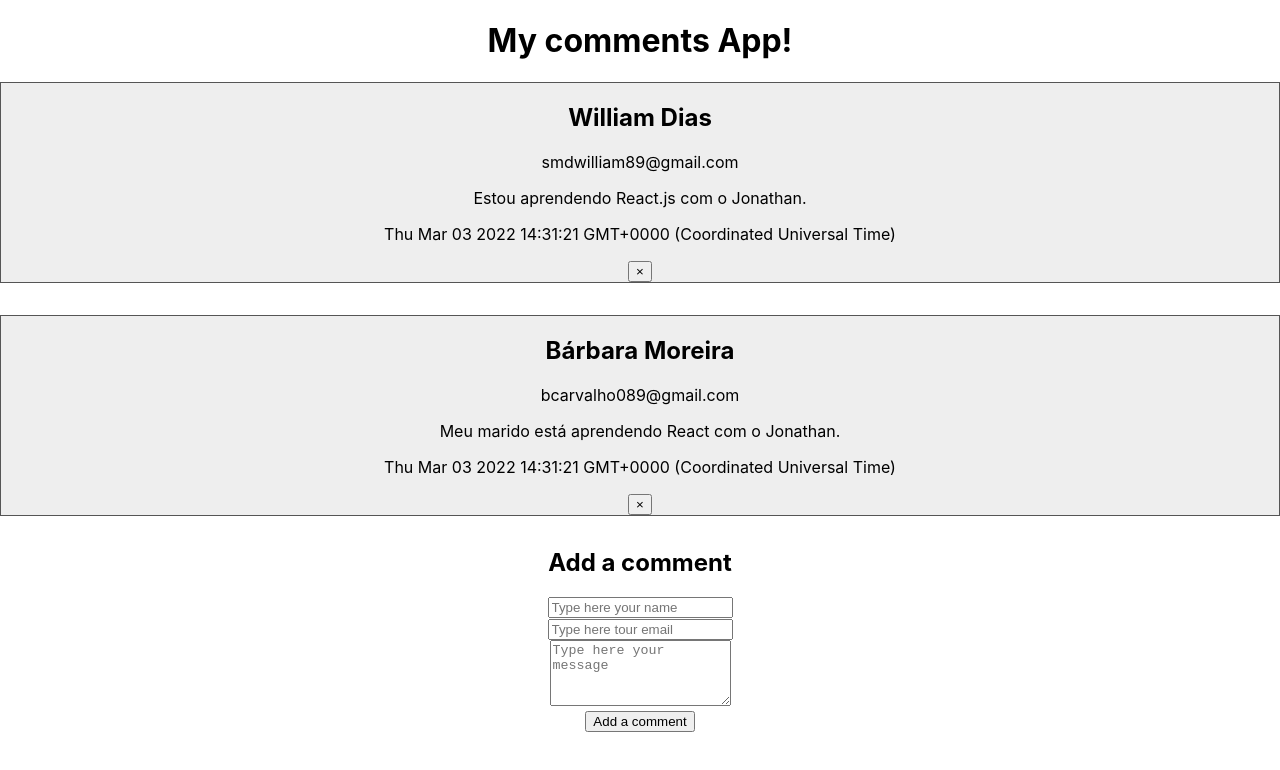
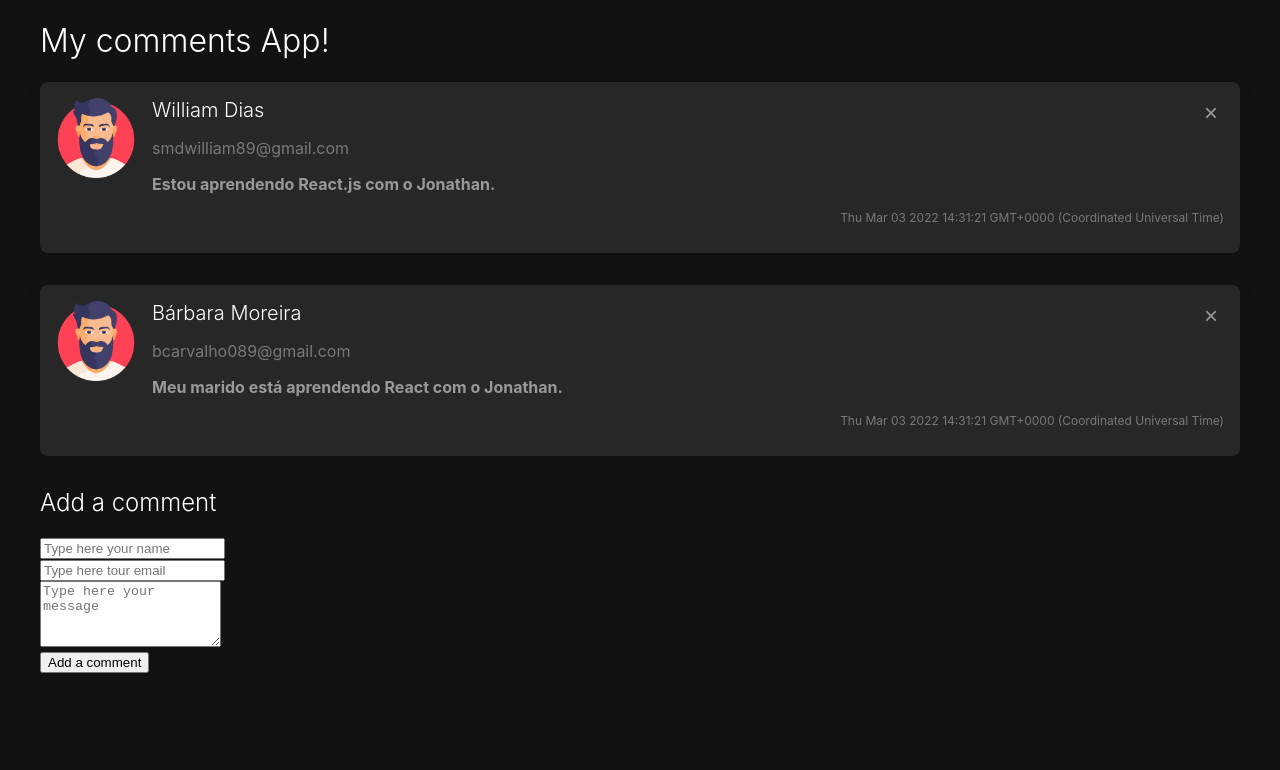
Before and after one commit to williampgdias/ReactJS-beginner, a React (Create React App) app: page / in a window 1280 px wide. Shown: the top 770 px of the page. Built offline with nearby package versions, Linux system fonts and the light colour scheme.

Commit message:
Criado o estilo do Comment componente

```diff
--- a/src/App.css
+++ b/src/App.css
@@ -1,3 +1,13 @@
+h1, h2 {
+  font-weight: 300;
+}
+
+body {
+  background-color: #121212;
+  color: #fff;
+}
+
 .App {
-  text-align: center;
+  max-width: 1200px;
+  margin: auto;
 }
--- a/src/components/Comment.css
+++ b/src/components/Comment.css
@@ -1,6 +1,56 @@
 
 .comment {
-    border: 1px solid #555;
+    background-color: #272727;
     margin-bottom: 2rem;
-    background-color: #eee;
+    border-radius: 0.5rem;
+    box-shadow: rgba(0, 0, 0, 0.15) 0px 5px 15px;
+    padding: 1rem;
+    display: flex;
 }
+
+.comment .content {
+    width: 100%;
+    margin-left: 1rem;
+    position: relative;
+}
+
+.comment img {
+    max-width: 80px;
+    max-height: 80px;
+}
+
+.comment .content .name {
+    font-size: 1.25rem;
+    margin: 0px;
+}
+
+.comment .content .email {
+    color: #ffffff60;
+}
+
+.comment .content .message {
+    color: #ffffff87;
+    font-weight: bold;
+}
+
+.comment .content .date {
+    text-align: right;
+    font-size: 0.75rem;
+    color: #ffffff60;
+}
+
+.comment .content .delete {
+    position: absolute;
+    top: 0px;
+    right: 0px;
+    border: none;
+    background: none;
+    font-size: 1.5rem;
+    color: #ffffff87;
+    cursor: pointer;
+    border-radius: 0.5rem;
+}
+
+.comment .content .delete:hover {
+    background: #ffffff36;
+}
--- a/src/components/Comment.jsx
+++ b/src/components/Comment.jsx
@@ -1,15 +1,24 @@
 import "./Comment.css";
+import ProfileImg from "./profile-comment.png"
 
 const Comment = (props) => {
     const { name, email, message, date, onDeleteComment } = props;
 
     return (
         <div className="comment">
-            <h2>{ name }</h2>
-            <p>{ email }</p>
-            <p>{ message }</p>
-            <p>{ date.toString() }</p>
-            <button onClick = { onDeleteComment }>&times;</button>
+
+            <img src={ ProfileImg } alt="User avatar comment" />
+
+            <div className="content">
+
+                <h2 className="name">{ name }</h2>
+                <p className="email">{ email }</p>
+                <p className="message">{ message }</p>
+                <p className="date">{ date.toString() }</p>
+                <button className="delete" onClick = { onDeleteComment }>&times;</button>
+
+            </div>
+
         </div>
     );
 };
```
Also changed, not shown: src/components/profile-comment.png (added).
